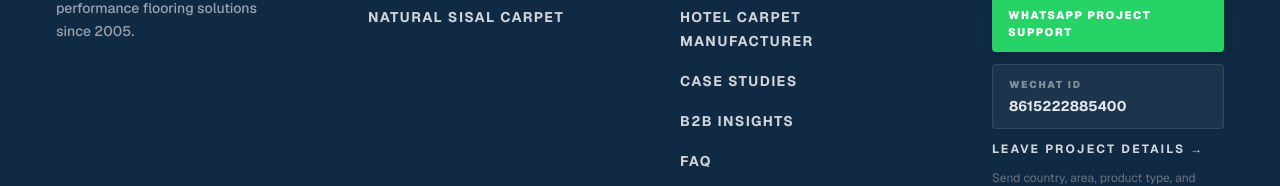
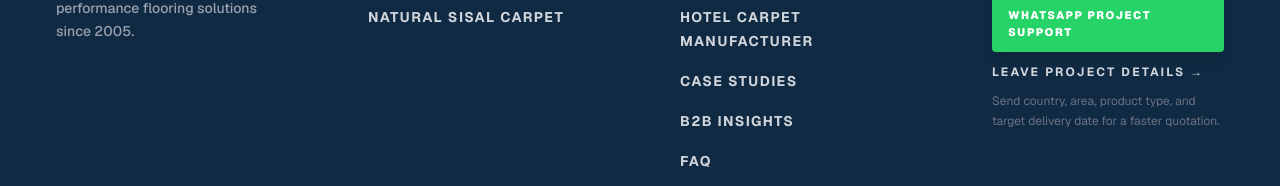
Before and after one commit to HCJJY123/carpet-website, a Next.js app: page /contact in a window 1280 px wide. Shown: the part 2514-2700 px from the top of the page. Built offline with nearby package versions, Linux system fonts and the light colour scheme; no server answers.

Commit message:
Remove footer WeChat ID card

```diff
--- a/src/components/Footer.tsx
+++ b/src/components/Footer.tsx
@@ -90,10 +90,6 @@ export default function Footer() {
                 >
                   WhatsApp Project Support
                 </a>
-                <div className="rounded-sm border border-white/10 bg-white/5 px-4 py-3">
-                  <p className="text-[10px] font-black uppercase tracking-[0.18em] text-white/45">WeChat ID</p>
-                  <p className="mt-1 text-sm font-bold text-gray-200">{brandInfo.wechat}</p>
-                </div>
                 <Link href="/contact" className="text-xs font-bold uppercase tracking-[0.18em] text-gray-300 transition-colors hover:text-white">
                   Leave project details →
                 </Link>
```
